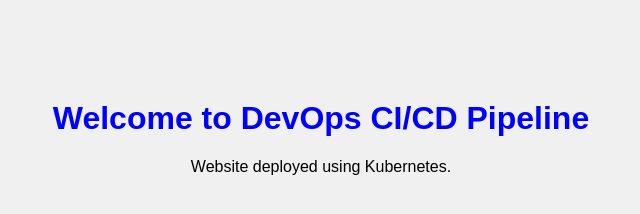
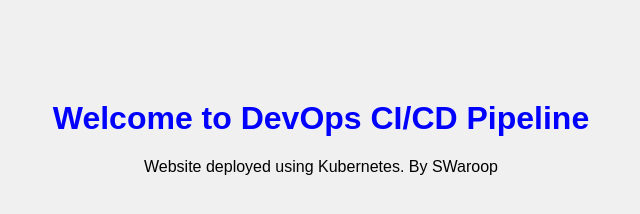
Before and after one commit to Swaroopbadireddy/Swaroop_Cicd, a plain HTML site: page index.html in a window 1280 px wide. Shown: the whole page, without its empty margins (319-959 px from the left). Drawn offline with Linux system fonts and the light colour scheme.

Commit message:
deployment 1

```diff
--- a/index.html
+++ b/index.html
@@ -9,7 +9,7 @@
 
 <h1>Welcome to DevOps CI/CD Pipeline</h1>
 
-<p>Website deployed using Kubernetes.</p>
+<p>Website deployed using Kubernetes.  By SWaroop</p>
 
 </body>
 
```
Also changed, not shown: 1 other file.
